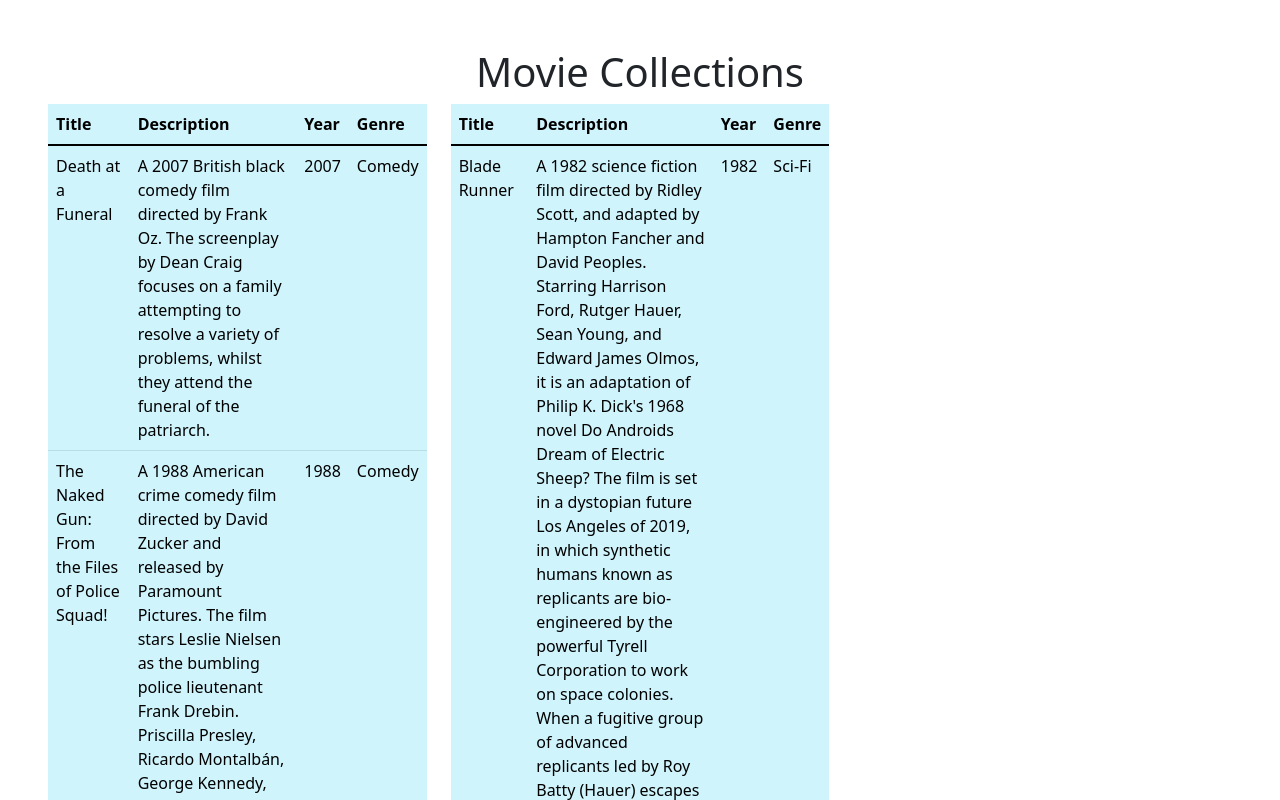
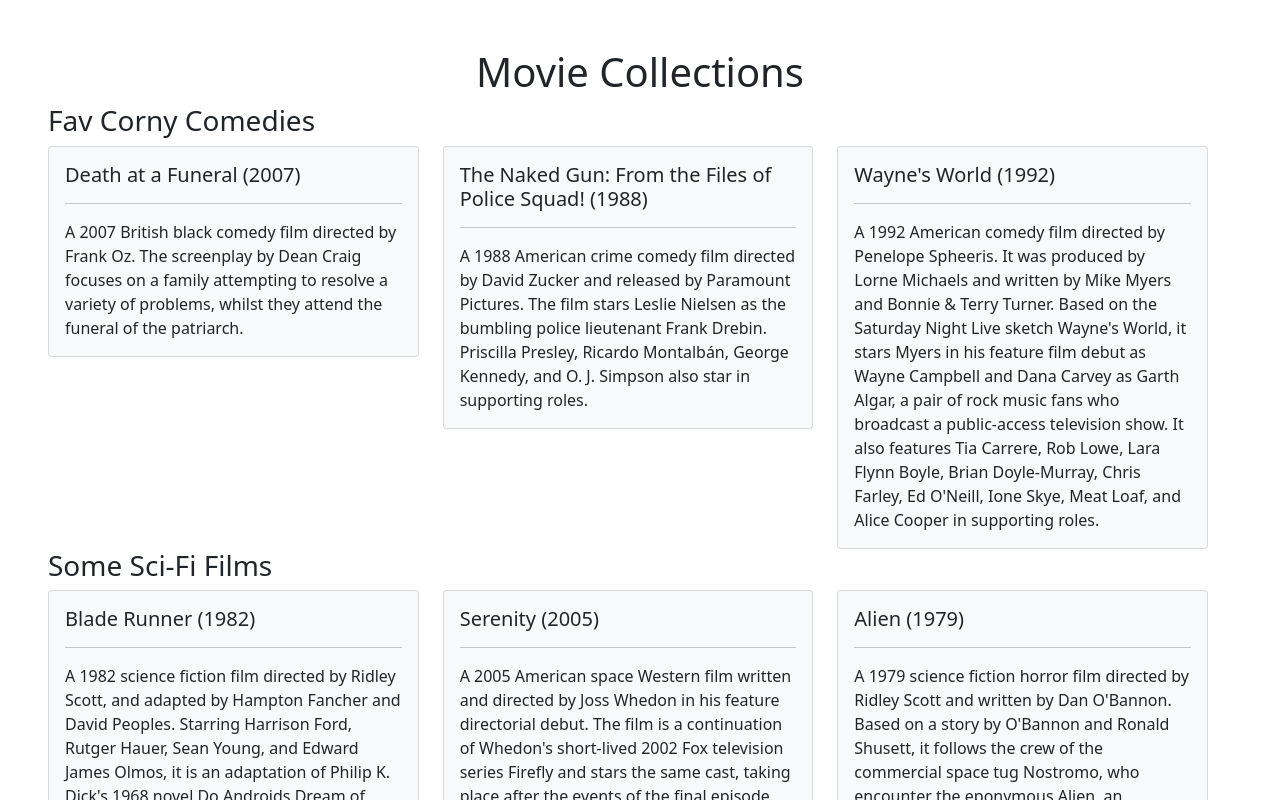
Before and after one commit to austinclem1/tts-react-movies, a React (Create React App) app: page / in a window 1280 px wide. Shown: the top 800 px of the page. Built offline with nearby package versions, Linux system fonts and the light colour scheme.

Commit message:
basic card setup, add titles to collections

```diff
--- a/src/components/App.js
+++ b/src/components/App.js
@@ -21,10 +21,4 @@
   }
 }
 
-App.propTypes = {
-  collections: PropTypes.arrayOf(
-    PropTypes.arrayOf(PropTypes.instanceOf(MovieData))
-  ).isRequired,
-};
-
 export default App;
--- a/src/components/Movie.jsx
+++ b/src/components/Movie.jsx
@@ -9,12 +9,21 @@
   render() {
     const { title, description, year, genre } = this.props.data;
     return (
-      <tr>
-        <td>{title}</td>
-        <td>{description}</td>
-        <td>{year}</td>
-        <td>{genre}</td>
-      </tr>
+        <div className='col-12 col-sm-6 col-lg-4'>
+      <div className='card bg-light'>
+        <div className='card-body'>
+          <h5 className='card-title'>{`${title} (${year})`}</h5>
+          <hr />
+          <p className='card-text'>{description}</p>
+        </div>
+      </div>
+        </div>
+      // <tr>
+      //   <td>{title}</td>
+      //   <td>{description}</td>
+      //   <td>{year}</td>
+      //   <td>{genre}</td>
+      // </tr>
     );
   }
 }
--- a/src/components/MovieCollections.jsx
+++ b/src/components/MovieCollections.jsx
@@ -14,25 +14,30 @@
     ));
 
     return (
-      <div className="col-4">
-        <table className="table table-info">
-          <thead>
-            <tr>
-              <th scope="col">Title</th>
-              <th scope="col">Description</th>
-              <th scope="col">Year</th>
-              <th scope="col">Genre</th>
-            </tr>
-          </thead>
-          <tbody>{movies}</tbody>
-        </table>
-      </div>
+        <div className='row'>
+          <h3>{this.props.title}</h3>
+          {movies}
+        </div>
+      // <div className="col-4">
+      //   <table className="table table-info">
+      //     <thead>
+      //       <tr>
+      //         <th scope="col">Title</th>
+      //         <th scope="col">Description</th>
+      //         <th scope="col">Year</th>
+      //         <th scope="col">Genre</th>
+      //       </tr>
+      //     </thead>
+      //     <tbody>{movies}</tbody>
+      //   </table>
+      // </div>
     );
   }
 }
 
 Collection.propTypes = {
-  movieList: PropTypes.arrayOf(PropTypes.instanceOf(MovieData)),
+  title: PropTypes.string,
+  movies: PropTypes.arrayOf(PropTypes.instanceOf(MovieData)),
 };
 
 class MovieCollections extends Component {
@@ -41,11 +46,11 @@
   }
 
   render() {
-    const collections = this.props.collections.map((movieList, index) => (
-      <Collection key={index} movies={movieList} />
-    ));
-
-    return collections;
+    return (
+        this.props.collections.map((collection, index) =>
+          <Collection key={index} title={collection.title} movies={collection.movies} />
+        )
+    );
   }
 }
 
--- a/src/data/movies.json
+++ b/src/data/movies.json
@@ -1,5 +1,7 @@
 [
-  [
+  {
+    "title": "Fav Corny Comedies",
+    "movies": [
       {
         "title": "Death at a Funeral",
         "description": "A 2007 British black comedy film directed by Frank Oz. The screenplay by Dean Craig focuses on a family attempting to resolve a variety of problems, whilst they attend the funeral of the patriarch.",
@@ -18,9 +20,12 @@
         "year": 1992,
         "genre": "Comedy"
       }
-  ],
+    ]
+  },
 
-  [
+  {
+    "title": "Some Sci-Fi Films",
+    "movies": [
       {
         "title": "Blade Runner",
         "description": "A 1982 science fiction film directed by Ridley Scott, and adapted by Hampton Fancher and David Peoples. Starring Harrison Ford, Rutger Hauer, Sean Young, and Edward James Olmos, it is an adaptation of Philip K. Dick's 1968 novel Do Androids Dream of Electric Sheep? The film is set in a dystopian future Los Angeles of 2019, in which synthetic humans known as replicants are bio-engineered by the powerful Tyrell Corporation to work on space colonies. When a fugitive group of advanced replicants led by Roy Batty (Hauer) escapes back to Earth, burnt-out cop Rick Deckard (Ford) reluctantly agrees to hunt them down.",
@@ -40,4 +45,5 @@
         "genre": "Sci-Fi"
       }
     ]
+  }
 ]
--- a/src/index.js
+++ b/src/index.js
@@ -5,8 +5,11 @@
 import App from "./components/App";
 // import { collections } from './data/movies';
 
-const collections = require("./data/movies.json").map((movieList) =>
-  movieList.map((item) => new MovieData(item))
+const collections = require("./data/movies.json").map(collection =>
+  ({
+    title: collection.title,
+    movies: collection.movies.map(movie => new MovieData(movie))
+  })
 );
 
 ReactDOM.render(
```
Lines whose indentation alone changed are shown as unchanged.
